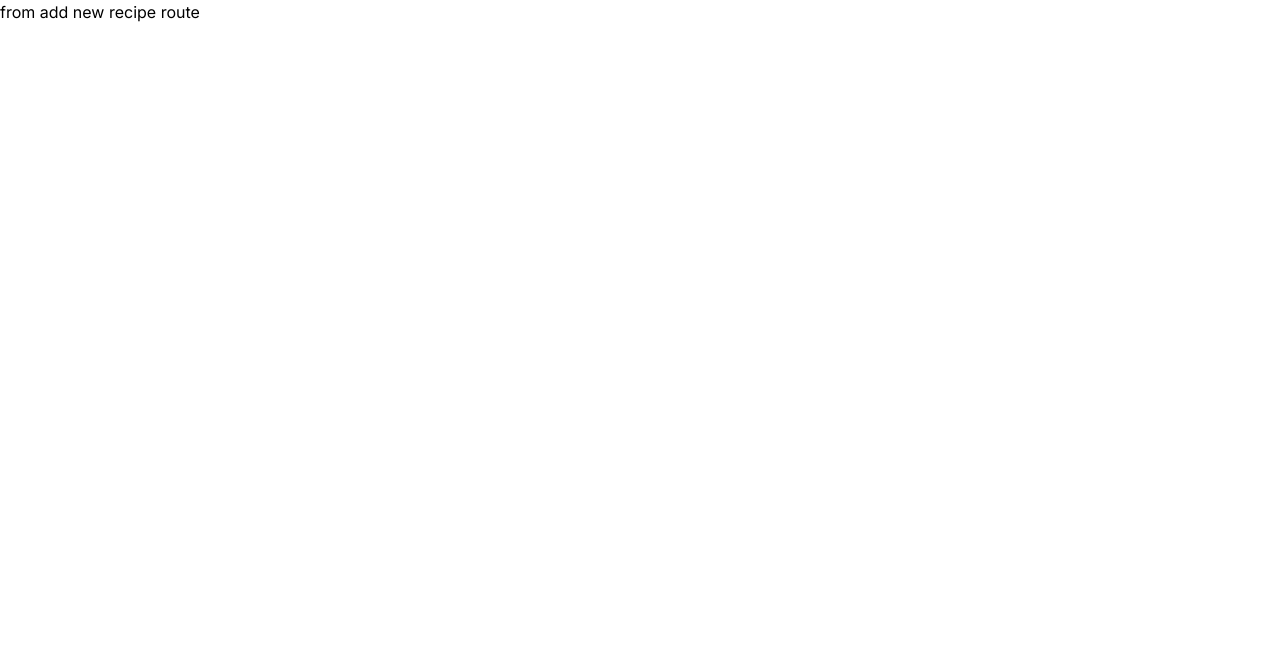
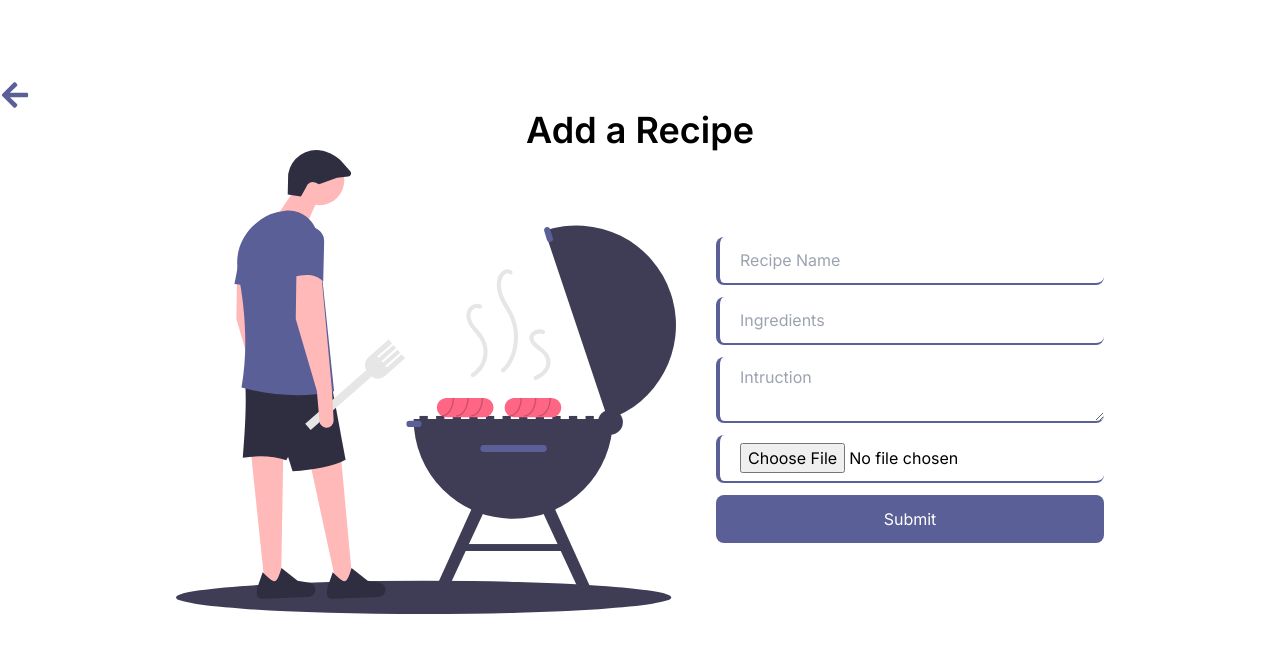
Before and after one commit to wolfiee42/recipeAppClient, a Next.js app: page /addrecipe in a window 1280 px wide. Shown: the top 652 px of the page. Built offline with nearby package versions, Linux system fonts and the light colour scheme.

Commit message:
created add a recipe layout, and dedigned it. but didnt added function.

```diff
--- a/package.json
+++ b/package.json
@@ -11,7 +11,8 @@
   "dependencies": {
     "next": "^14.0.4",
     "react": "^18",
-    "react-dom": "^18"
+    "react-dom": "^18",
+    "react-icons": "^5.0.1"
   },
   "devDependencies": {
     "autoprefixer": "^10.0.1",
--- a/src/app/addrecipe/page.js
+++ b/src/app/addrecipe/page.js
@@ -1,9 +1,23 @@
-import React from 'react';
+import Image from "next/image";
+import addrecipe from "../../assests/undraw_barbecue_3x93.svg"
+import { FaArrowLeft } from "react-icons/fa";
+import Link from "next/link";
+const AddNewRecipe = () => {
 
-const AddNewRecipe = () => {
     return (
-        <div>
-            from add new recipe route
+        <div className="max-w-7xl mx-auto my-20" >
+            <Link href="/"> <FaArrowLeft className="text-3xl text-[#5B5F97]" /></Link>
+            <h1 className="text-4xl font-semibold text-center">Add a Recipe</h1>
+            <div className="flex justify-center items-center gap-10">
+                <Image src={addrecipe} width={500} />
+                <form className="flex flex-col space-y-3">
+                    <input type="text" placeholder="Recipe Name" className="max-w-full min-h-12 px-5 py-2 rounded-lg border-b-[2px] border-b-[#5B5F97] border-l-4 border-l-[#5B5F97] mt-4" required />
+                    <input type="text" placeholder="Ingredients" className="max-w-full min-h-12 px-5 py-2 rounded-lg border-b-[2px] border-b-[#5B5F97] border-l-4 border-l-[#5B5F97] mt-4" required />
+                    <textarea placeholder="Intruction" className="max-w-full min-h-12 px-5 py-2 rounded-lg border-b-[2px] border-b-[#5B5F97] border-l-4 border-l-[#5B5F97] mt-4" required></textarea>
+                    <input type="file" className="max-w-full min-h-12 px-5 py-2 rounded-lg border-b-[2px] border-b-[#5B5F97] border-l-4 border-l-[#5B5F97] mt-4" required />
+                    <input type="submit" className=" py-3 bg-[#5B5F97] rounded-lg text-white hover:cursor-pointer hover:bg-[#4D5080]" />
+                </form>
+            </div>
         </div>
     );
 };
```
Also changed, not shown: src/assests/undraw_barbecue_3x93.svg (added), 1 other file (tests, documents, lock files or other folders).
